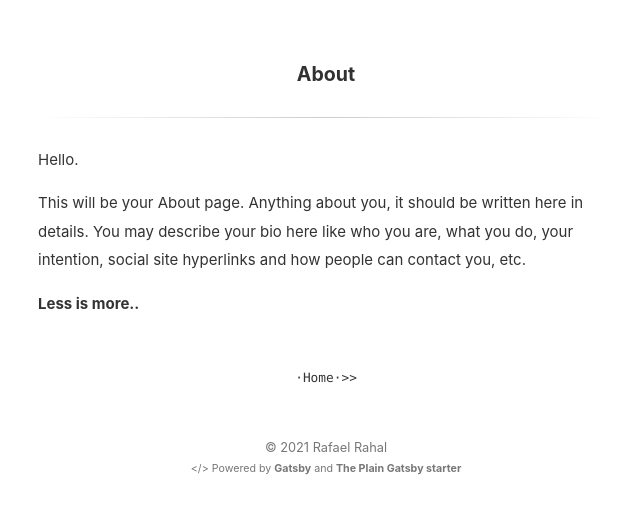
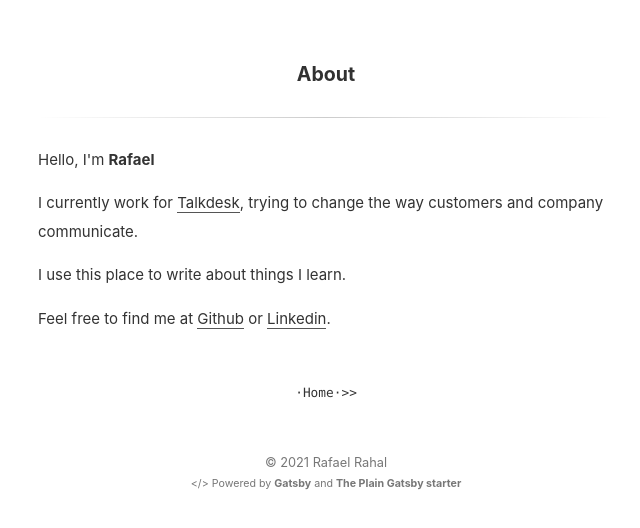
Before and after one commit to rrrahal/blog, a Gatsby site: page /about in a window 1280 px wide. Shown: the part 178-706 px from the top of the page, without its empty margins (314-954 px from the left). Built offline with nearby package versions, Linux system fonts and the light colour scheme; Gatsby itself is replaced by a stand-in of ours; some packages are replaced by stand-ins of ours.

Commit message:
change about me page

```diff
--- a/src/pages/about.md
+++ b/src/pages/about.md
@@ -1,8 +1,10 @@
 ---
 title: About
 ---
-Hello.
+Hello, I'm **Rafael**
 
-This will be your About page. Anything about you, it should be written here in details. You may describe your bio here like who you are, what you do, your intention, social site hyperlinks and how people can contact you, etc.
+I currently work for [Talkdesk](talkdesk.com), trying to change the way customers and company communicate.
 
-**Less is more..**
+I use this place to write about things I learn.
+
+Feel free to find me at [Github](https://www.github.com/rrrahal) or [Linkedin](https://www.linkedin.com/in/rafaelrahal/).
```
